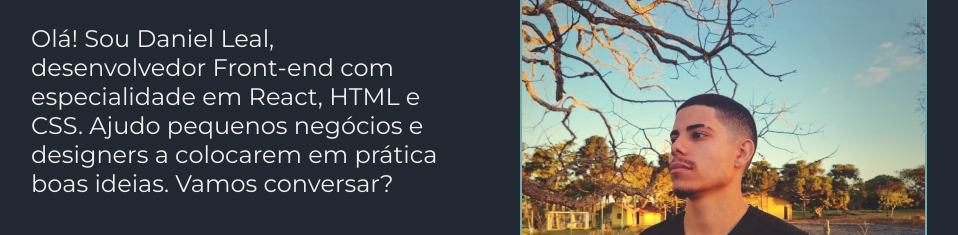
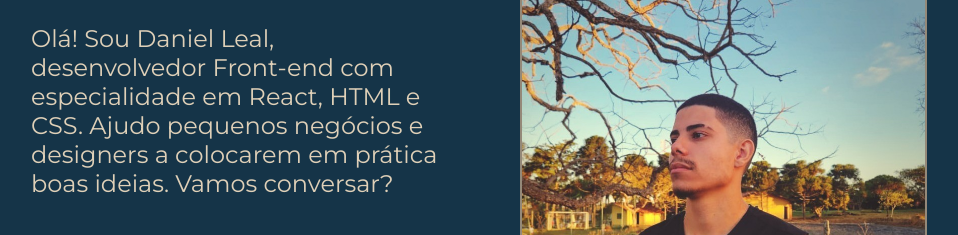
Before and after one commit to daniellealpimenta/portfolio, a plain HTML site: page index.html in a window 1280 px wide. Shown: the part 360-595 px from the top of the page, without its empty margins (161-1119 px from the left). Drawn offline with nearby package versions, Linux system fonts and the light colour scheme.

Commit message:
Update style.css

```diff
--- a/styles/style.css
+++ b/styles/style.css
@@ -1,10 +1,10 @@
 @import url('https://fonts.googleapis.com/css2?family=Krona+One&family=Montserrat:ital,wght@0,100..900;1,100..900&display=swap');
 
 :root{
-    --cor-primaria: #222831;
-    --cor-secundaria: #EEEEEE;
-    --cor-terciaria: #76ABAE;
-    --cor-hover: #31363F;
+    --cor-primaria: #153448;
+    --cor-secundaria: #DFD0B8;
+    --cor-terciaria: #948979;
+    --cor-hover: #3C5B6F;
 
     --fonte-primaria: "Krona One", sans-serif;
     --fonte-secundaria: "Montserrat", sans-serif;
```
